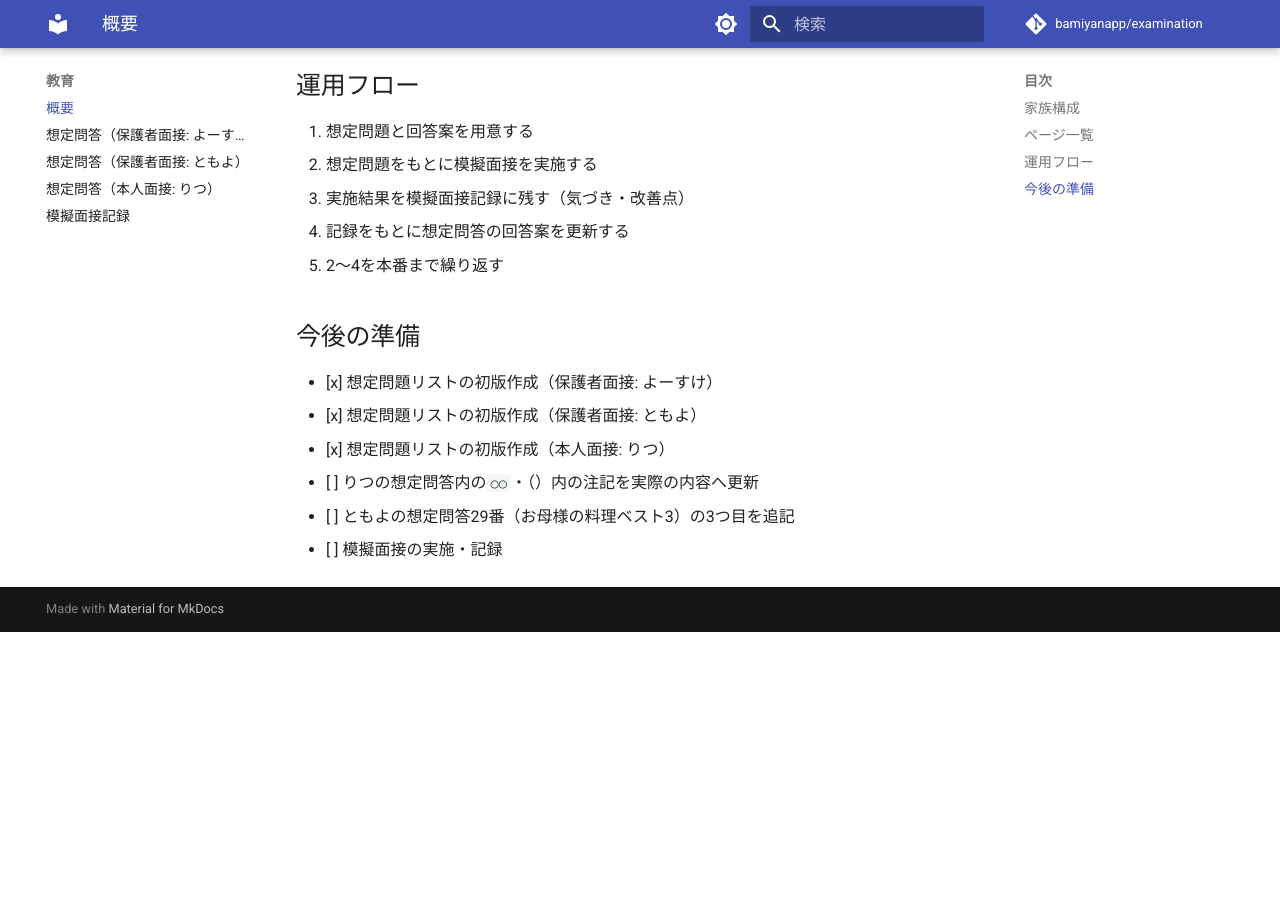
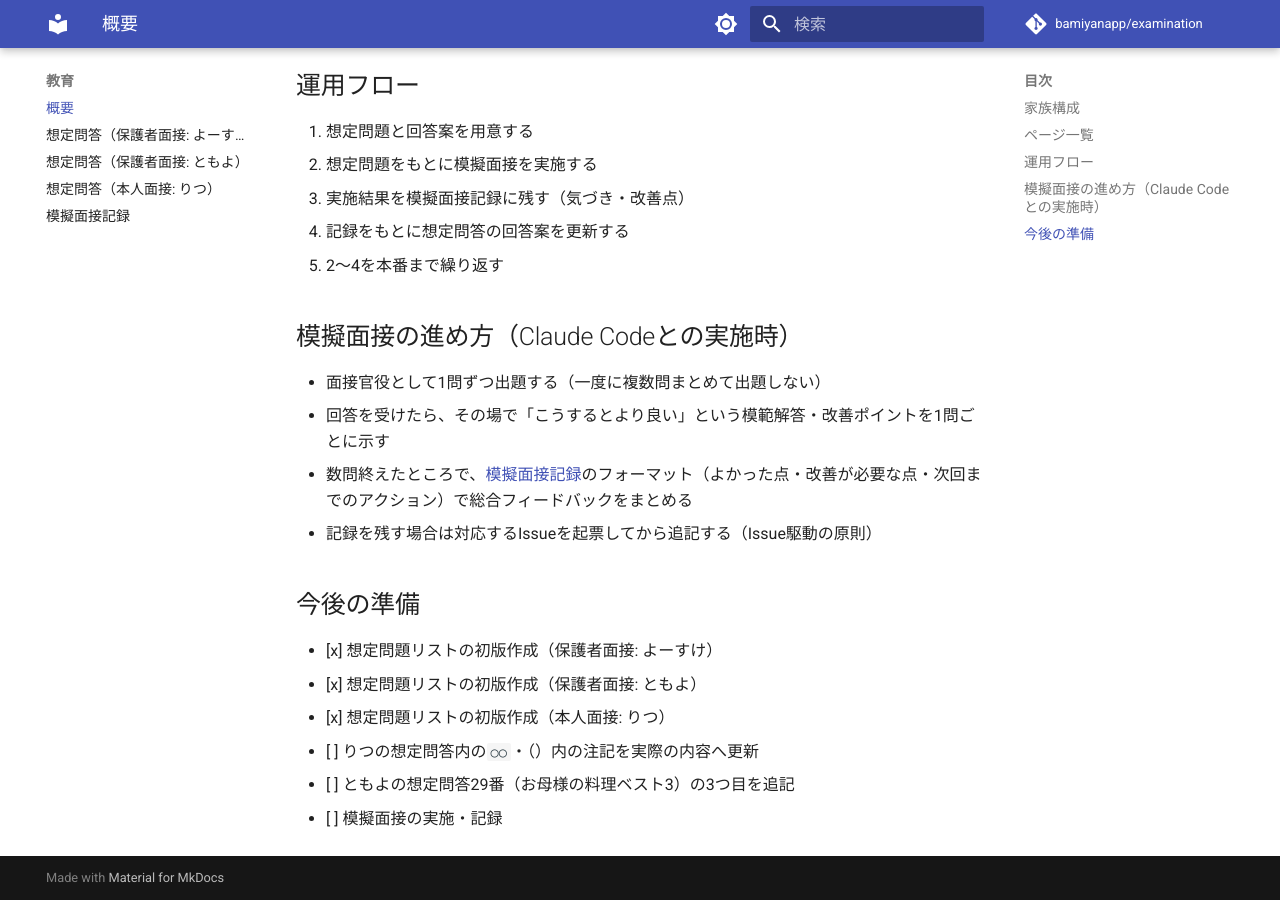
Before and after one commit to bamiyanapp/examination, an MkDocs documentation site: the page built from knowledge/education/index.md, in a window 1280 px wide and 900 px high, scrolled down 702 px. Built offline with MkDocs 1.6.1 and Material for MkDocs 9.7.7, drawn with Linux system fonts in a browser that asks for light colours; comment, search, counter and statistics services are not loaded; before the commit the page ends 1334 px from its top, so only the background shows below that.

Commit message:
docs(education): 模擬面接の進め方（1問ごとに模範解答を提示）を明文化
設計:
- 選定内容: 模擬面接実施時、回答ごとにその場で模範解答・改善ポイントを示すようeducation/index.mdの運用フローに追記した
- 却下内容: なし
- 理由: ユーザーから「回答後により良い模範解答を示すように」という依頼があったため、今後の模擬面接（このセッションに限らず）で一貫した進め方となるよう、チャット上の一時的な合意ではなくリポジトリのドキュメントとして残した

影響:
- 影響モジュール: knowledge/education/index.md
- 振る舞いの変更: なし（運用ドキュメントの追記のみ）

テスト:
- 追加済み: `mkdocs build --strict`成功、`node dev-standards/scripts/bootstrap.js --check`（18/18件OK）

```diff
--- a/knowledge/education/index.md
+++ b/knowledge/education/index.md
@@ -26,6 +26,13 @@
 4. 記録をもとに想定問答の回答案を更新する
 5. 2〜4を本番まで繰り返す
 
+## 模擬面接の進め方（Claude Codeとの実施時）
+
+- 面接官役として1問ずつ出題する（一度に複数問まとめて出題しない）
+- 回答を受けたら、その場で「こうするとより良い」という模範解答・改善ポイントを1問ごとに示す
+- 数問終えたところで、[模擬面接記録](mock-interviews.md)のフォーマット（よかった点・改善が必要な点・次回までのアクション）で総合フィードバックをまとめる
+- 記録を残す場合は対応するIssueを起票してから追記する（Issue駆動の原則）
+
 ## 今後の準備
 
 - [x] 想定問題リストの初版作成（保護者面接: よーすけ）
```
